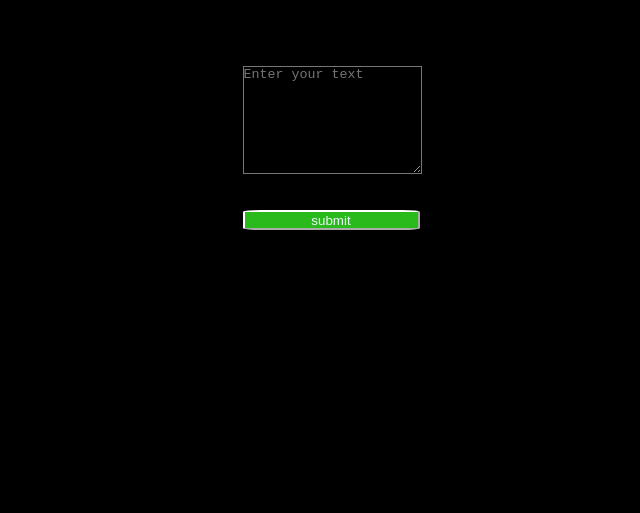
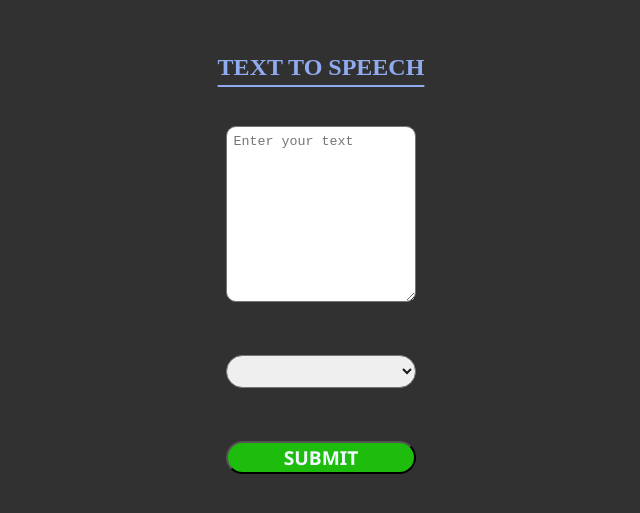
Before and after one commit to Sourav-KK/Text-to-speech, a plain HTML site: page index.html in a window 1280 px wide. Shown: the part 133-646 px from the top of the page, without its empty margins (319-959 px from the left). Drawn offline with Linux system fonts and the light colour scheme.

Commit message:
changed UI

```diff
--- a/index.css
+++ b/index.css
@@ -1,61 +1,75 @@
-* {
+body {
     margin: 0;
     padding: 0;
-    background-color: black;
-    /* display: flex; */
-    /* justify-content: center;
-    align-items: center; */
-    /* border-color: red; */
-    /* border-style: double; */
-    height: 100%;
-    width: 100%;
+    background-color: rgb(50, 49, 49);
+    box-sizing: border-box;
+}
+
+section {
+    height: 100dvh;
+    width: 100dvw;
+    display: flex;
+    flex-direction: column;
+    justify-content: center;
+    align-items: center;
 
 }
 
-#area {
-    position: absolute;
-    margin-top: 200px;
-    margin-left: 330px;
-    display: grid;
-    justify-content: center;
-    align-items: center;
-    height: 200px;
-    width: 50%;
-    border-color: white;
-    /* background-color: ; */
+h1{
+    text-transform: uppercase;
+    color:rgb(144, 171, 239);
+    text-decoration: underline;
+    text-underline-offset: 10px;
 }
 
-#subForm {
-    position: absolute;
-    margin-top: 200px;
-    margin-left: 330px;
+#area {
     display: grid;
-    justify-content: center;
     align-items: center;
-    height: 200px;
-    width: 50%;
-    border-color: white;
-    /* background-color: ; */
+    gap: 0.1em;
+    height: 50%;
 }
 
-#textArea {
-    /* border-color: white; */
-    /* background-color: whitesmoke; */
-    width: 100%;
-    height: 100%;
-    color: aliceblue;
+
+textArea {
+    padding: 0.5em;
+    height: 10rem;
+    color: rgb(25, 26, 26);
+    border-radius: 10px;
 
 }
 
-#btn {
-    border-color: white;
-    border-radius: 10%;
-    height: 20px;
+textArea:focus {
+    outline: 0;
+    border: 2px blue solid;
+}
+
+button {
     color: aliceblue;
-    background-color: rgb(43, 186, 28);
+    background-color: rgb(30, 188, 12);
+    border-radius: 50px;
+    text-transform: uppercase;
+    font-size: larger;
+    font-family: 'Segoe UI', Tahoma, Geneva, Verdana, sans-serif;
+    font-weight: 600;
+}
+
+button:hover {
+    cursor: pointer;
+    background-color: rgb(60, 211, 43);
 
 }
 
-#btn:hover {
-    cursor: pointer;
+.voiceSelect {
+    background-color: aquamarine;
 }
+
+select {
+    padding: 0.5em;
+    border-radius: 40px;
+    color: rgb(25, 26, 26);
+
+}
+select:focus {
+    outline: 0;
+    border: 2px blue solid;
+}
--- a/index.html
+++ b/index.html
@@ -9,11 +9,20 @@
   </head>
 
   <body>
-    <div id="area">
-      <textarea id="textArea" placeholder="Enter your text"></textarea>
-      <button id="btn">submit</button>
-    </div>
-
+    <section>
+      <div class="flex">
+        <h1>Text To Speech</h1>
+      </div>
+      <div id="area">
+        <textarea
+          id="textArea"
+          placeholder="Enter your text"
+          draggable="false"
+        ></textarea>
+        <select id="voiceSelect"></select>
+        <button id="btn">submit</button>
+      </div>
+    </section>
     <script src="textToSpeech.js"></script>
   </body>
 </html>
--- a/textToSpeech.js
+++ b/textToSpeech.js
@@ -7,3 +7,32 @@ button.addEventListener("click", () => {
   let utterance = new SpeechSynthesisUtterance(text.value);
   speechSynthesis.speak(utterance);
 });
+
+function populateVoiceList() {
+  if (typeof speechSynthesis === "undefined") {
+    return;
+  }
+
+  const voices = speechSynthesis.getVoices();
+
+  for (let i = 0; i < voices.length; i++) {
+    const option = document.createElement("option");
+    option.textContent = `${voices[i].name} (${voices[i].lang})`;
+
+    if (voices[i].default) {
+      option.textContent += " — DEFAULT";
+    }
+
+    option.setAttribute("data-lang", voices[i].lang);
+    option.setAttribute("data-name", voices[i].name);
+    document.getElementById("voiceSelect").appendChild(option);
+  }
+}
+
+populateVoiceList();
+if (
+  typeof speechSynthesis !== "undefined" &&
+  speechSynthesis.onvoiceschanged !== undefined
+) {
+  speechSynthesis.onvoiceschanged = populateVoiceList;
+}
```
